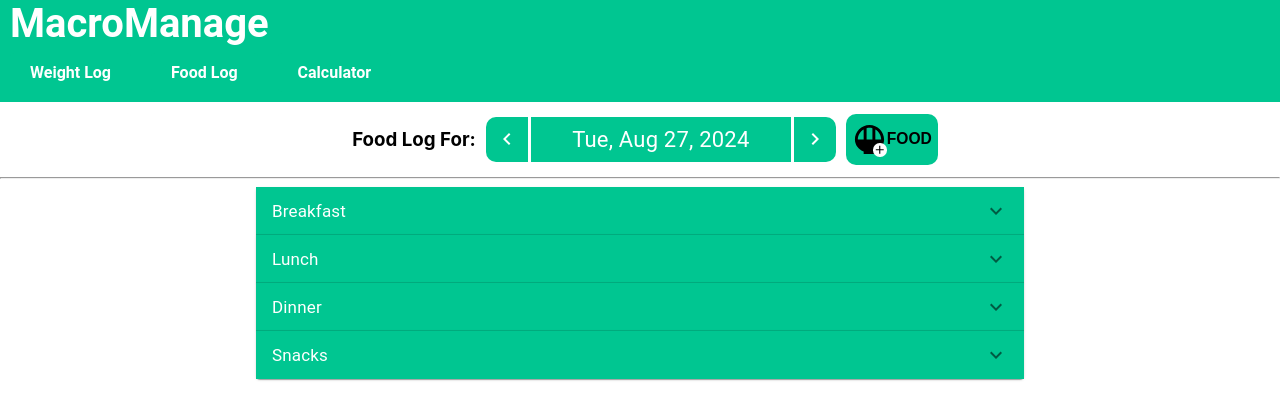
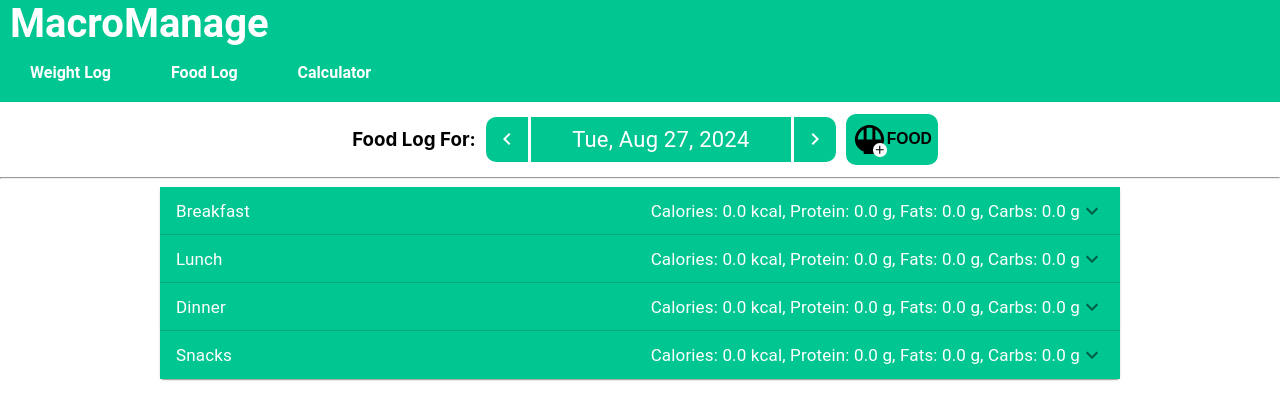
Before and after one commit to andyp4293/MacroManage, a React (Create React App) app: page /food-log in a window 1280 px wide. Shown: the top 420 px of the page. Built offline with nearby package versions, Linux system fonts and the light colour scheme.

Commit message:
Added macros and calories to the meal accordion headers. Added delete button to the food entries, still need to program delete food entry functionality.

```diff
--- a/src/components/mealAccordion.js
+++ b/src/components/mealAccordion.js
@@ -1,14 +1,28 @@
-import {Accordion, AccordionSummary, AccordionDetails, Typography, Box} from '@mui/material';
+import {Accordion, AccordionSummary, AccordionDetails, Typography, Box, Button} from '@mui/material';
 import React from 'react';
 import DinnerDiningIcon from '@mui/icons-material/DinnerDining';
 import ExpandMoreIcon from '@mui/icons-material/ExpandMore';
+import DeleteIcon from '@mui/icons-material/Delete';
 
 
 
 // accordion component for every meal, with the accordion details being the foods logged
-function MealAccordion({title, items, nutrition}){
+function MealAccordion({title, items}){
+    const totals = items.reduce( // this goals through every single item in the items array
+        (totals, item) => {
+            // progressively adds up the totals for macros and calories
+            totals.calories += item.calories;
+            totals.protein += item.protein;
+            totals.fats += item.fats;
+            totals.carbs += item.carbs;
+            return totals;
+        },
+        { calories: 0, protein: 0, fats: 0, carbs: 0 } // initial values for totals
+    );
+
+
     return(
-        <Accordion style = {{width: '60%', minWidth: '550px', margin: '0 auto'}}>
+        <Accordion style = {{width: '75%', minWidth: '550px', margin: '0 auto'}}>
             {/*header/title on the accordian component */}
             <AccordionSummary
                 expandIcon = {<ExpandMoreIcon/>}
@@ -30,7 +44,7 @@ function MealAccordion({title, items, nutrition}){
                             {title}
                     </Typography>
                     <Typography style = {{display: 'flex', justifyContent: 'space-between', fontFamily: '"Roboto", sans-serif', fontSize: '17px', alignItems: 'center', whiteSpace: 'nowrap'}}>
-                            {nutrition}
+                        {`Calories: ${totals.calories.toFixed(1)} kcal, Protein: ${totals.protein.toFixed(1)} g, Fats: ${totals.fats.toFixed(1)} g, Carbs: ${totals.carbs.toFixed(1)} g`}
                     </Typography>
                 </Box>
             </AccordionSummary>
@@ -54,6 +68,31 @@ function MealAccordion({title, items, nutrition}){
                                 <td style={{ padding: '8px', borderBottom: '1px solid #ddd' }}>{item.fats} g</td>
                                 <td style={{ padding: '8px', borderBottom: '1px solid #ddd' }}>{item.carbs} g</td>
                                 <td style={{ padding: '8px', borderBottom: '1px solid #ddd' }}>{item.calories} kcal</td>
+                                <td style={{ padding: '8px', borderBottom: '1px solid #ddd' }}>
+                                    <Button
+                                        disableRipple
+                                        sx={{
+                                            padding: '8px 24px',
+                                            margin: '4px 0',
+                                            fontSize: '18px',
+                                            fontWeight: 100,
+                                            textTransform: 'uppercase',
+                                            border: 'none',
+                                            background: 'rgba(0, 198, 145, 1)',
+                                            color: 'white',
+                                            cursor: 'pointer',
+                                            marginBottom: '0px',
+                                            borderRadius: '10px',
+                                            backgroundColor: '#00c691',
+                                            '&:hover': {
+                                                backgroundColor: '#00a67e',
+                                            }
+                                        }}
+                                        onClick
+                                    >
+                                        <DeleteIcon></DeleteIcon>
+                                    </Button>
+                                </td>
                             </tr>
                         ))}
                     </tbody>
```
